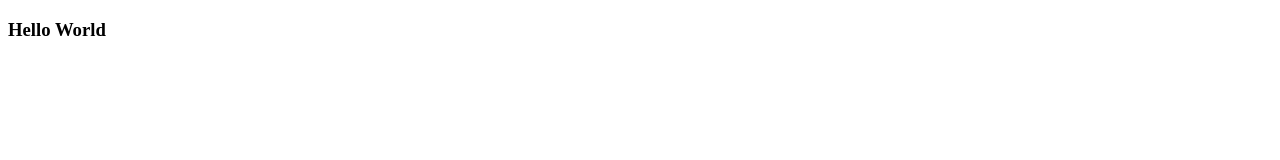
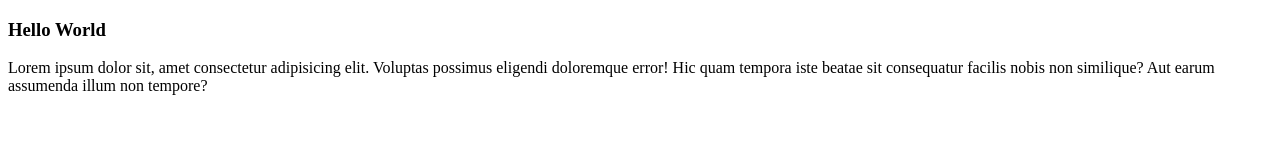
Before and after one commit to williamwen-97/git-test, a plain HTML site: page index.html in a window 1280 px wide. Drawn offline with Linux system fonts and the light colour scheme.

Commit message:
Menambahkan paragraf

```diff
--- a/index.html
+++ b/index.html
@@ -9,6 +9,8 @@
 
 <body>
     <h3>Hello World</h3>
+    <p>Lorem ipsum dolor sit, amet consectetur adipisicing elit. Voluptas possimus eligendi doloremque error! Hic quam
+        tempora iste beatae sit consequatur facilis nobis non similique? Aut earum assumenda illum non tempore?</p>
 </body>
 
 </html>
```
